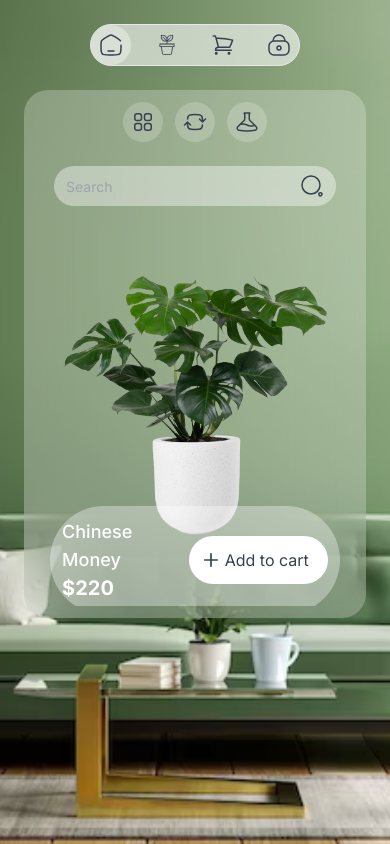
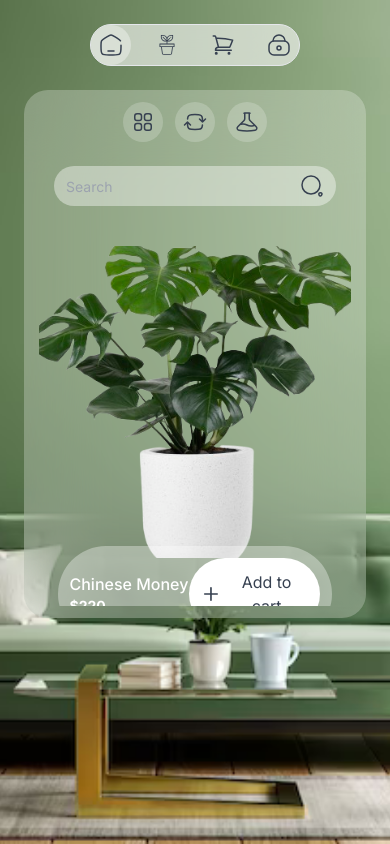
Before and after one commit to sushantchapagain1/frontend-assignment, a Next.js app: page / in a window 390 px wide. Built offline with nearby package versions, Linux system fonts and the light colour scheme.

Commit message:
feat(slider): added skeletoon as fallback

```diff
--- a/app/globals.css
+++ b/app/globals.css
@@ -6,11 +6,7 @@
   --primary: '#3fc8e7';
 }
 
-/* .slick-center {
-  transform: scale(1.5);
+.slick-center img {
+  transform: scale(1.3);
   transition: all 0.3s ease;
-} */
-
-/* .slick-next {
-  right: 0;
-} */
+}
--- a/app/page.tsx
+++ b/app/page.tsx
@@ -3,6 +3,8 @@ import { promises as fs } from 'fs';
 import MainWrapper from '@/components/MainWrapper';
 
 import ProductSlider from '@/components/Slider/ProductSlider';
+import { Suspense } from 'react';
+import Skeleton from '@/components/Slider/Skeleton';
 
 async function page() {
   const file = await fs.readFile(process.cwd() + '/db.json', 'utf8');
@@ -10,7 +12,9 @@ async function page() {
 
   return (
     <MainWrapper className="relative flex items-center justify-center">
-      <ProductSlider products={products} />
+      <Suspense fallback={<Skeleton />}>
+        <ProductSlider products={products} />
+      </Suspense>
     </MainWrapper>
   );
 }
--- a/components/ProductCard.tsx
+++ b/components/ProductCard.tsx
@@ -17,7 +17,7 @@ function ProductCard({ source, name, price, alt, isActive, id }: TProduct) {
   const isInCart = checkCart(id);
 
   return (
-    <div className="flex flex-col items-center text-white">
+    <div className="flex flex-col items-center overflow-auto text-white">
       <Image
         src={source}
         alt={alt || 'plant image'}
@@ -35,16 +35,16 @@ function ProductCard({ source, name, price, alt, isActive, id }: TProduct) {
         </>
       )}
       {isActive && (
-        <div className="absolute -bottom-2 z-[999] flex w-fit items-center justify-between rounded-full bg-white/35 p-3 transition-all duration-300">
+        <div className="absolute -bottom-9 z-[999] flex w-fit items-center justify-between rounded-full bg-white/35 p-3 transition-all duration-300 md:w-[360px]">
           <div className="flex w-full flex-col">
-            <h3 className="text-lg font-medium">{name}</h3>
-            <p className="text-xl font-bold">
+            <h3 className="text-base font-medium md:text-lg">{name}</h3>
+            <p className="text-sm font-bold md:text-xl">
               <span>$</span>
               {price}
             </p>
           </div>
           <button
-            className="flex w-full items-center gap-1 rounded-full bg-white p-3 text-gray-700"
+            className="flex w-full items-center justify-center gap-1 rounded-full bg-white p-3 text-gray-700"
             onClick={
               isInCart
                 ? () => removeFromCart(id)
--- a/components/Slider/ProductSlider.tsx
+++ b/components/Slider/ProductSlider.tsx
@@ -39,7 +39,7 @@ function ProductSlider({ products }: Props) {
   };
 
   return (
-    <Slider options={options} className="w-full">
+    <Slider options={options} className="w-full overflow-visible">
       {products.map((product, index) => {
         const isActive = Boolean(currentSlideNumber === index);
         return (
--- /dev/null
+++ b/components/Slider/Skeleton.tsx
@@ -0,0 +1,27 @@
+import React from 'react';
+
+function Skeleton() {
+  return (
+    <div className="flex flex-col items-center justify-center gap-3">
+      <div
+        role="status"
+        className="flex h-56 w-full max-w-sm animate-pulse items-center justify-center rounded-lg bg-gray-300/50 "
+      >
+        <svg
+          className="h-10 w-10 text-gray-200/50 "
+          aria-hidden="true"
+          xmlns="http://www.w3.org/2000/svg"
+          fill="currentColor"
+          viewBox="0 0 16 20"
+        >
+          <path d="M5 5V.13a2.96 2.96 0 0 0-1.293.749L.879 3.707A2.98 2.98 0 0 0 .13 5H5Z" />
+          <path d="M14.066 0H7v5a2 2 0 0 1-2 2H0v11a1.97 1.97 0 0 0 1.934 2h12.132A1.97 1.97 0 0 0 16 18V2a1.97 1.97 0 0 0-1.934-2ZM9 13a2 2 0 0 1-2 2H5a2 2 0 0 1-2-2v-2a2 2 0 0 1 2-2h2a2 2 0 0 1 2 2v2Zm4 .382a1 1 0 0 1-1.447.894L10 13v-2l1.553-1.276a1 1 0 0 1 1.447.894v2.764Z" />
+        </svg>
+      </div>
+      <div className="h-2.5 w-60 rounded-full bg-gray-200/50 "></div>
+      <div className=" h-2.5 w-40 rounded-full bg-gray-200/50 "></div>
+    </div>
+  );
+}
+
+export default Skeleton;
--- a/package.json
+++ b/package.json
@@ -4,7 +4,7 @@
   "private": true,
   "scripts": {
     "dev": "next dev",
-    "build": "json-server --watch db.json --port 8000 --host 0.0.0.0 & next build",
+    "build": "next build",
     "start": " next start",
     "lint": "next lint"
   },
```
